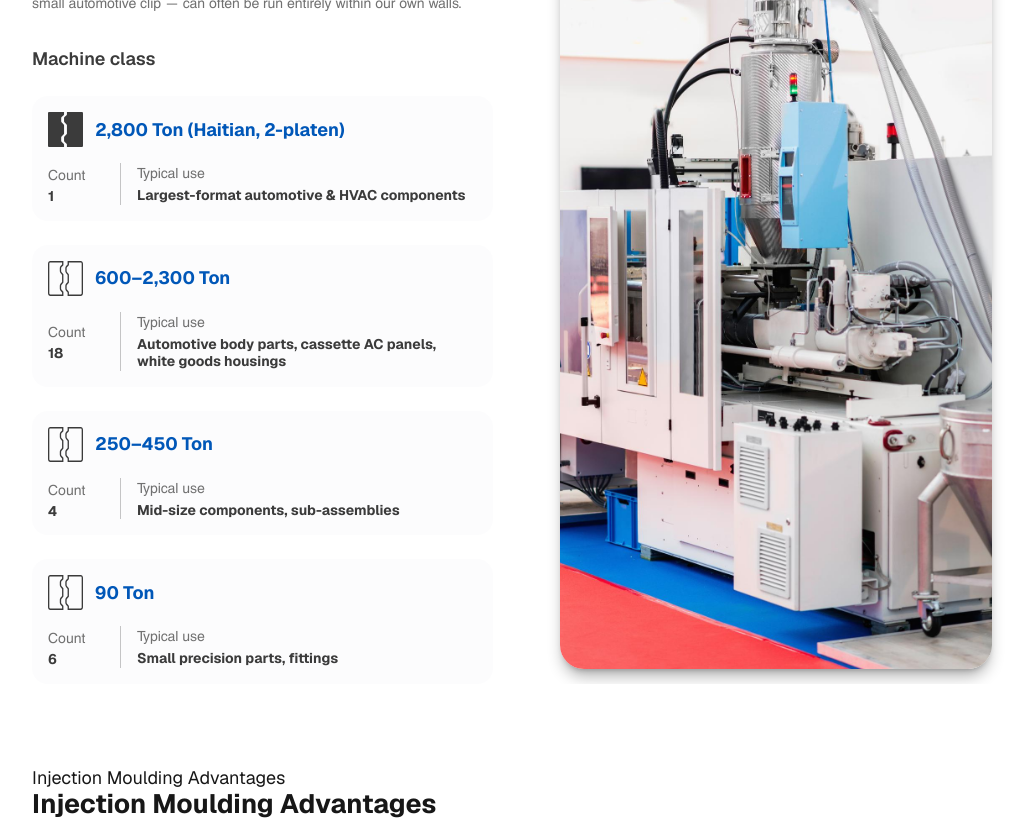
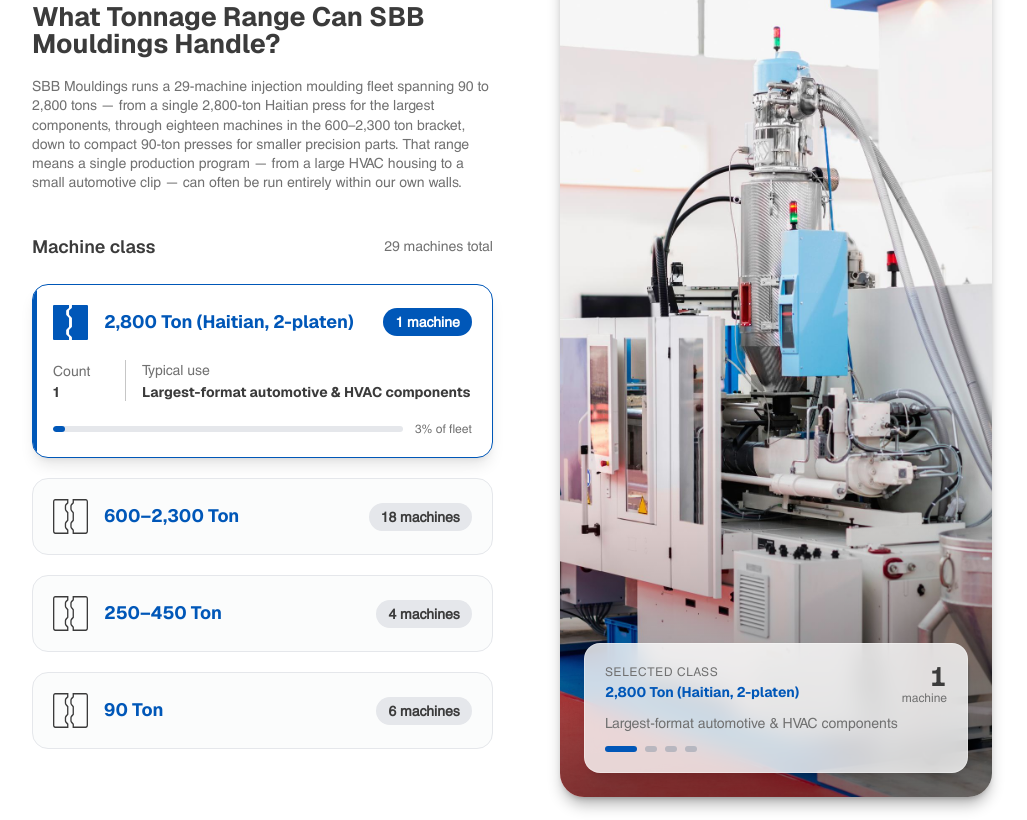
Before and after one commit to Chandail-Kajal/sbb-modulings, a Next.js app: page /injection-moulding in a window 1280 px wide. Shown: the part 1780-2600 px from the top of the page, without its empty margins (128-1155 px from the left). Built offline with nearby package versions, Linux system fonts and the light colour scheme; a web font is replaced by a local one.

Commit message:
second section changes

```diff
--- a/src/app/injection-moulding/page.tsx
+++ b/src/app/injection-moulding/page.tsx
@@ -1,3 +1,5 @@
+"use client";
+
 /* eslint-disable jsx-a11y/alt-text */
 import { Footer } from "@/components/Footer";
 import { Header } from "@/components/Header";
@@ -9,7 +11,7 @@ import { ProjectBanner } from "@/components/injection-moulding/project-banner";
 import { Requirements } from "@/components/injection-moulding/requirement";
 import { Section } from "@/components/Section";
 import Image from "next/image";
-import { RiStackFill } from "react-icons/ri";
+import { useState } from "react";
 
 
 const MouldIcon = ({ filled = false }: { filled?: boolean }) => {
@@ -66,6 +68,195 @@ const machineClasses = [
         use: "Small precision parts, fittings",
     },
 ];
+
+const totalMachines = machineClasses.reduce((sum, m) => sum + m.count, 0);
+
+/* ---------- tonnage showcase (interactive) ---------- */
+
+function TonnageShowcase() {
+    const [active, setActive] = useState(0);
+    const current = machineClasses[active];
+
+    return (
+        <div className="flex lg:flex-row flex-col justify-between items-start lg:items-center gap-12 lg:gap-16 section-container pt-16 pb-16 sm:pt-24 sm:pb-24 lg:pt-32 lg:pb-32">
+            {/* Left content */}
+            <div className="flex flex-col lg:max-w-[48%] w-full gap-10">
+                <div className="flex flex-col gap-5">
+                    <h4 className="text-fluid-40 font-neue max-w-md text-text-primary leading-none font-bold">
+                        What Tonnage Range Can SBB Mouldings Handle?
+                    </h4>
+                    <p className="font-ce text-fluid-16 text-text-para leading-snug">
+                        SBB Mouldings runs a 29-machine injection moulding fleet spanning 90 to 2,800 tons — from a
+                        single 2,800-ton Haitian press for the largest components, through eighteen machines in the
+                        600–2,300 ton bracket, down to compact 90-ton presses for smaller precision parts. That range
+                        means a single production program — from a large HVAC housing to a small automotive clip — can
+                        often be run entirely within our own walls.
+                    </p>
+                </div>
+
+                <div className="flex flex-col gap-6">
+                    <div className="flex items-center justify-between">
+                        <h5 className="text-fluid-24 font-semibold text-text-primary">Machine class</h5>
+                        <span className="font-ce text-sm text-text-para">{totalMachines} machines total</span>
+                    </div>
+
+                    <div className="flex flex-col gap-5" role="list">
+                        {machineClasses.map((item, i) => {
+                            const isActive = i === active;
+                            const share = (item.count / totalMachines) * 100;
+
+                            return (
+                                <button
+                                    key={item.title}
+                                    type="button"
+                                    role="listitem"
+                                    aria-expanded={isActive}
+                                    onClick={() => setActive(i)}
+                                    onMouseEnter={() => setActive(i)}
+                                    onFocus={() => setActive(i)}
+                                    className={`group relative w-full overflow-hidden rounded-2xl border p-5 text-left transition-all duration-300 motion-reduce:transition-none focus-visible:outline-2 focus-visible:outline-offset-2 focus-visible:outline-primary ${
+                                        isActive
+                                            ? "border-primary bg-white shadow-lg"
+                                            : "border-gray-200 bg-gray-50/60 hover:border-gray-300 hover:bg-gray-50"
+                                    }`}
+                                >
+                                    {/* accent bar */}
+                                    <span
+                                        aria-hidden="true"
+                                        className={`absolute left-0 top-0 h-full w-1 bg-primary transition-transform duration-300 origin-top motion-reduce:transition-none ${
+                                            isActive ? "scale-y-100" : "scale-y-0"
+                                        }`}
+                                    />
+
+                                    {/* Title row */}
+                                    <div className="flex items-center gap-4">
+                                        <span
+                                            className={`shrink-0 transition-colors ${
+                                                isActive ? "text-primary" : "text-text-primary"
+                                            }`}
+                                        >
+                                            <MouldIcon filled={isActive} />
+                                        </span>
+                                        <h6 className="flex-1 text-fluid-24 font-bold leading-tight text-primary">
+                                            {item.title}
+                                        </h6>
+                                        <span
+                                            className={`shrink-0 rounded-full px-3 py-1 font-ce text-sm font-semibold transition-colors ${
+                                                isActive
+                                                    ? "bg-primary text-white"
+                                                    : "bg-gray-200 text-text-primary"
+                                            }`}
+                                        >
+                                            {item.count} {item.count === 1 ? "machine" : "machines"}
+                                        </span>
+                                    </div>
+
+                                    {/* Expandable details */}
+                                    <div
+                                        className={`grid transition-[grid-template-rows,opacity] duration-300 ease-out motion-reduce:transition-none ${
+                                            isActive ? "grid-rows-[1fr] opacity-100" : "grid-rows-[0fr] opacity-0"
+                                        }`}
+                                    >
+                                        <div className="overflow-hidden">
+                                            <div className="flex flex-col gap-5 pt-5">
+                                                <div className="flex items-stretch gap-4">
+                                                    <div className="flex w-14 shrink-0 flex-col justify-center gap-1">
+                                                        <span className="font-ce text-sm text-text-para">Count</span>
+                                                        <span className="text-fluid-16 font-bold leading-none text-text-primary">
+                                                            {item.count}
+                                                        </span>
+                                                    </div>
+                                                    <div className="w-px shrink-0 bg-text-para/40" />
+                                                    <div className="flex flex-col justify-center gap-1">
+                                                        <span className="font-ce text-sm text-text-para">Typical use</span>
+                                                        <span className="text-fluid-16 font-bold leading-tight text-text-primary">
+                                                            {item.use}
+                                                        </span>
+                                                    </div>
+                                                </div>
+
+                                                {/* Fleet share bar */}
+                                                <div className="flex items-center gap-3">
+                                                    <div className="h-1.5 flex-1 overflow-hidden rounded-full bg-gray-200">
+                                                        <div
+                                                            className="h-full rounded-full bg-primary transition-[width] duration-700 ease-out motion-reduce:transition-none"
+                                                            style={{ width: isActive ? `${share}%` : "0%" }}
+                                                        />
+                                                    </div>
+                                                    <span className="font-ce text-xs text-text-para tabular-nums">
+                                                        {Math.round(share)}% of fleet
+                                                    </span>
+                                                </div>
+                                            </div>
+                                        </div>
+                                    </div>
+                                </button>
+                            );
+                        })}
+                    </div>
+                </div>
+            </div>
+
+            {/* Right image with live info card */}
+            <div className="relative overflow-hidden rounded-3xl shadow-black/30 shadow-lg lg:max-w-[45%] w-full group/image">
+                <Image
+                    height={1080}
+                    width={1920}
+                    src={"/injection-moulding/milling-machine.jpg"}
+                    className="w-full object-cover h-64 sm:h-96 md:h-140 lg:h-180 xl:h-210 transition-transform duration-700 ease-out group-hover/image:scale-105 motion-reduce:transition-none"
+                    alt="Injection moulding machine"
+                />
+
+                {/* soft gradient so the card stays readable */}
+                <div
+                    aria-hidden="true"
+                    className="pointer-events-none absolute inset-x-0 bottom-0 h-2/5 bg-gradient-to-t from-black/50 to-transparent"
+                />
+
+                {/* Info card */}
+                <div
+                    aria-live="polite"
+                    className="absolute inset-x-4 bottom-4 sm:inset-x-6 sm:bottom-6 rounded-2xl border border-white/30 bg-white/80 p-4 sm:p-5 shadow-xl backdrop-blur-md"
+                >
+                    <div className="flex items-start justify-between gap-4">
+                        <div className="flex flex-col gap-1">
+                            <span className="font-ce text-xs uppercase tracking-wider text-text-para">
+                                Selected class
+                            </span>
+                            <span className="text-fluid-16 font-bold leading-tight text-primary">
+                                {current.title}
+                            </span>
+                        </div>
+                        <div className="flex shrink-0 flex-col items-end leading-none">
+                            <span className="text-fluid-40 font-bold text-text-primary tabular-nums">
+                                {current.count}
+                            </span>
+                            <span className="font-ce text-xs text-text-para">
+                                {current.count === 1 ? "machine" : "machines"}
+                            </span>
+                        </div>
+                    </div>
+                    <p className="mt-2 font-ce text-sm leading-snug text-text-para">{current.use}</p>
+
+                    {/* Dot switcher */}
+                    <div className="mt-3 flex items-center gap-2">
+                        {machineClasses.map((m, i) => (
+                            <button
+                                key={m.title}
+                                type="button"
+                                aria-label={`Show ${m.title}`}
+                                onClick={() => setActive(i)}
+                                className={`h-1.5 rounded-full transition-all duration-300 motion-reduce:transition-none ${
+                                    i === active ? "w-8 bg-primary" : "w-3 bg-gray-400/60 hover:bg-gray-500"
+                                }`}
+                            />
+                        ))}
+                    </div>
+                </div>
+            </div>
+        </div>
+    );
+}
 
 export default function Injection() {
     return (
@@ -134,75 +325,7 @@ export default function Injection() {
 
             {/* Tonnage range / Machine class */}
             <Section disablePaddingY>
-                <div className="flex lg:flex-row flex-col justify-between items-start gap-10 section-container">
-                    {/* Left content */}
-                    <div className="flex flex-col lg:max-w-[48%] w-full gap-8">
-                        <div className="flex flex-col gap-4">
-                            <h4 className="text-fluid-40 font-neue max-w-md text-text-primary leading-none font-bold">
-                                What Tonnage Range Can SBB Mouldings Handle?
-                            </h4>
-                            <p className="font-ce text-fluid-16 text-text-para leading-snug">
-                                SBB Mouldings runs a 29-machine injection moulding fleet spanning 90 to 2,800 tons — from a
-                                single 2,800-ton Haitian press for the largest components, through eighteen machines in the
-                                600–2,300 ton bracket, down to compact 90-ton presses for smaller precision parts. That range
-                                means a single production program — from a large HVAC housing to a small automotive clip — can
-                                often be run entirely within our own walls.
-                            </p>
-                        </div>
-
-                        <div className="flex flex-col gap-6">
-                            <h5 className="text-fluid-24 font-semibold text-text-primary">Machine class</h5>
-
-                            <div className="flex flex-col gap-6">
-                                {machineClasses.map((item, i) => (
-                                    <div
-                                        key={item.title}
-                                        tabIndex={0}
-                                        className="group flex flex-col gap-4 cursor-pointer focus:outline-none bg-gray-50/50 hover:bg-gray-50 p-4 rounded-2xl transition-colors"
-                                    >
-                                        {/* Title row */}
-                                        <div className="flex items-center gap-3">
-                                            <span className="text-text-primary group-hover:text-primary transition-colors shrink-0">
-                                                <MouldIcon filled={i === 0} />
-                                            </span>
-                                            <h6 className="text-fluid-24 font-bold leading-none text-primary">
-                                                {item.title}
-                                            </h6>
-                                        </div>
-
-                                        {/* Count | Typical use */}
-                                        <div className="flex items-stretch gap-4">
-                                            <div className="flex flex-col justify-center gap-1 w-14 shrink-0">
-                                                <span className="font-ce text-sm text-text-para">Count</span>
-                                                <span className="text-fluid-16 font-bold text-text-primary leading-none">
-                                                    {item.count}
-                                                </span>
-                                            </div>
-                                            <div className="w-px bg-text-para/40 shrink-0" />
-                                            <div className="flex flex-col justify-center gap-1">
-                                                <span className="font-ce text-sm text-text-para">Typical use</span>
-                                                <span className="text-fluid-16 font-bold text-text-primary leading-tight">
-                                                    {item.use}
-                                                </span>
-                                            </div>
-                                        </div>
-                                    </div>
-                                ))}
-                            </div>
-                        </div>
-                    </div>
-
-                    {/* Right image */}
-                    <div className="overflow-hidden rounded-3xl shadow-black/30 shadow-lg lg:max-w-[45%] w-full">
-                        <Image
-                            height={1080}
-                            width={1920}
-                            src={"/injection-moulding/milling-machine.jpg"}
-                            className="w-full object-cover h-64 sm:h-96 md:h-140 lg:h-180 xl:h-210"
-                            alt="Injection moulding machine"
-                        />
-                    </div>
-                </div>
+                <TonnageShowcase />
             </Section>
 
             <AdvantageSection />
```
